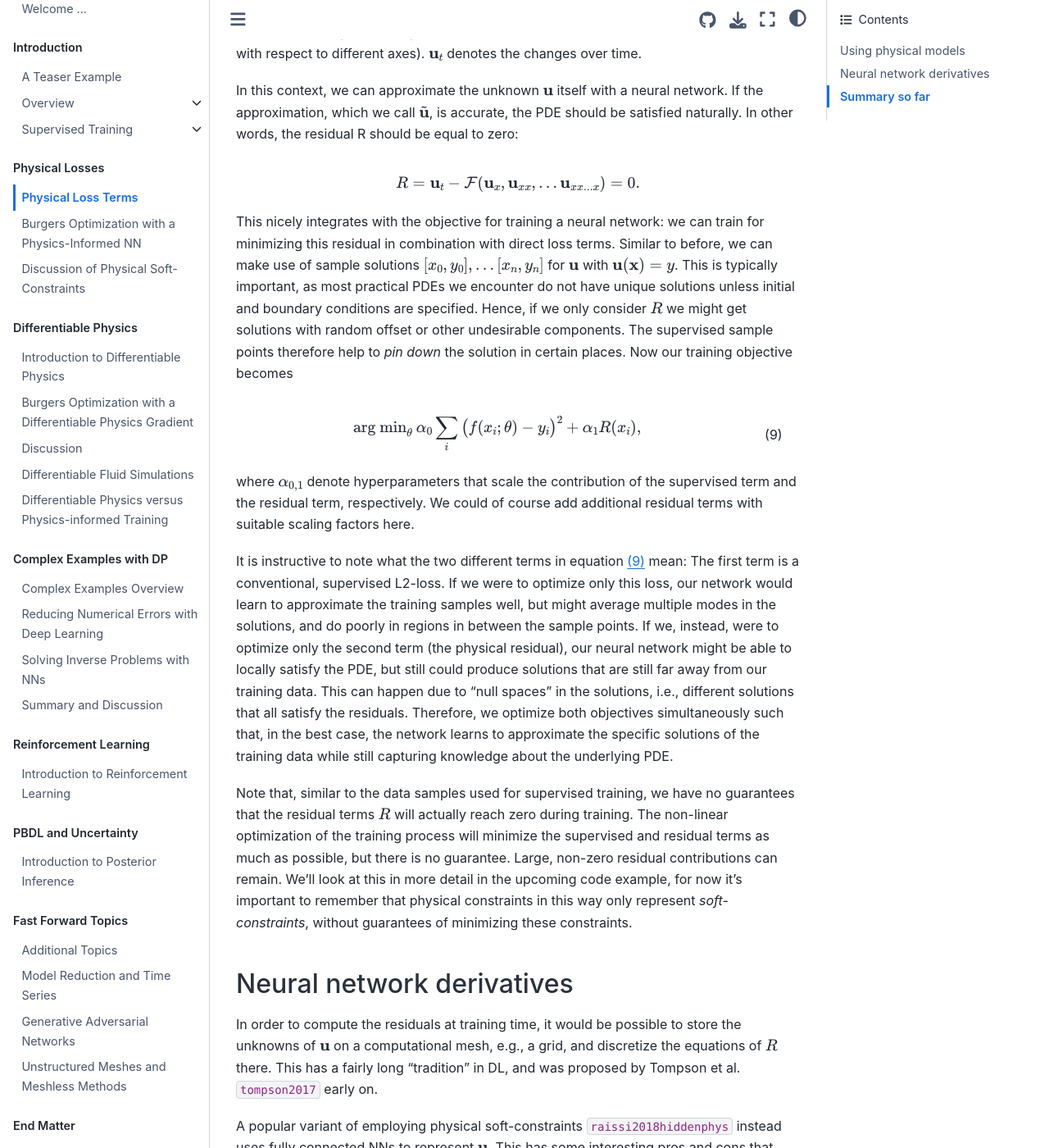
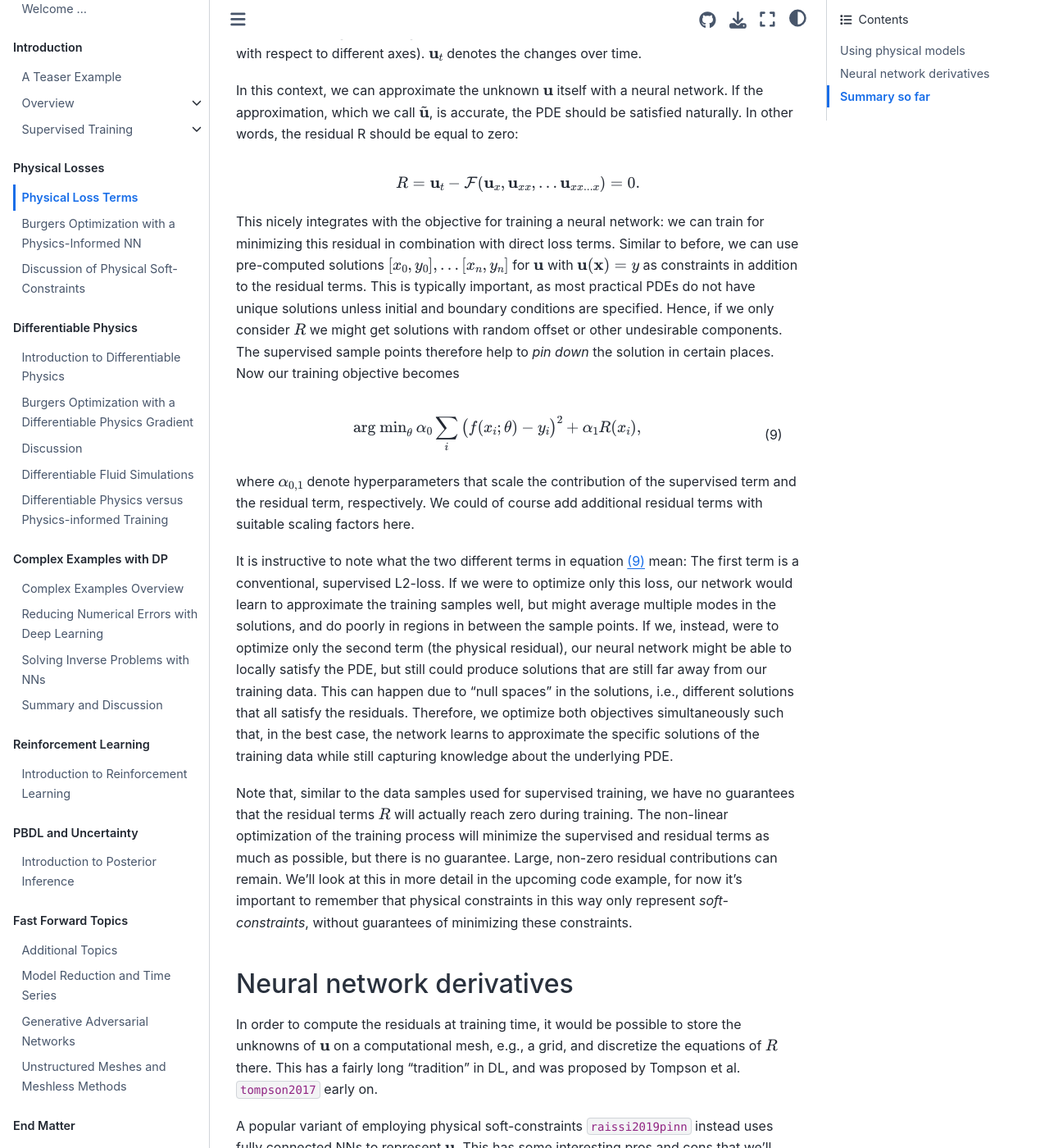
Before and after one commit to tum-pbs/pbdl-book, a Jupyter Book: the page built from physicalloss.md, in a window 1280 px wide and 1400 px high, scrolled down 891 px. Shown: the whole window at 82% size. Built offline with Jupyter Book 1.0.4 settings and Sphinx 7.4.7 and the Sphinx Book theme 1.1.4, drawn with Linux system fonts in a browser that asks for light colours; pages that are not in the unit, such as notebooks, are missing from menus; cross-references to code outside the pages are shown as plain code.

Commit message:
fixed PINN citation

```diff
--- a/physicalloss.md
+++ b/physicalloss.md
@@ -39,9 +39,10 @@ $$
 
 This nicely integrates with the objective for training a neural network: we can train for
 minimizing this residual in combination with direct loss terms.
-Similar to before, we can make use of sample solutions
-$[x_0,y_0], ...[x_n,y_n]$ for $\mathbf{u}$ with $\mathbf{u}(\mathbf{x})=y$.
-This is typically important, as most practical PDEs we encounter do not have unique solutions
+Similar to before, we can use pre-computed solutions
+$[x_0,y_0], ...[x_n,y_n]$ for $\mathbf{u}$ with $\mathbf{u}(\mathbf{x})=y$ as constraints
+in addition to the residual terms.
+This is typically important, as most practical PDEs do not have unique solutions
 unless initial and boundary conditions are specified. Hence, if we only consider $R$ we might
 get solutions with random offset or other undesirable components. The supervised sample points
 therefore help to _pin down_ the solution in certain places.
@@ -71,7 +72,7 @@ In order to compute the residuals at training time, it would be possible to stor
 the unknowns of $\mathbf{u}$ on a computational mesh, e.g., a grid, and discretize the equations of
 $R$ there. This has a fairly long "tradition" in DL, and was proposed by Tompson et al. {cite}`tompson2017` early on.
 
-A popular variant of employing physical soft-constraints {cite}`raissi2018hiddenphys`
+A popular variant of employing physical soft-constraints {cite}`raissi2019pinn`
 instead uses fully connected NNs to represent $\mathbf{u}$. This has some interesting pros and cons that we'll outline in the following, and we will also focus on it in the following code examples and comparisons.
 
 The central idea here is that the aforementioned general function $f$ that we're after in our learning problems
--- a/references.bib
+++ b/references.bib
@@ -812,15 +812,16 @@
   pages =	 {3424--3433}
 }
 
-@article{raissi2018hiddenphys,
-  title={Hidden physics models: Machine learning of nonlinear partial differential equations},
-  author={Raissi, Maziar and Karniadakis, George Em},
+@article{raissi2019pinn,
+  title={Physics-informed neural networks: A deep learning framework for solving forward and inverse problems involving nonlinear partial differential equations},
+  author={Raissi, Maziar and Perdikaris, Paris and Karniadakis, George},
   journal={Journal of Computational Physics},
-  volume={357},
-  pages={125--141},
-  year={2018},
+  volume={378},
+  pages={686--707},
+  year={2019},
   publisher={Elsevier}
 }
+
 
 @book{stocker2014climate,
   title={Climate change 2013: the physical science basis: Working Group I contribution to the Fifth assessment report of the Intergovernmental Panel on Climate Change},
```
